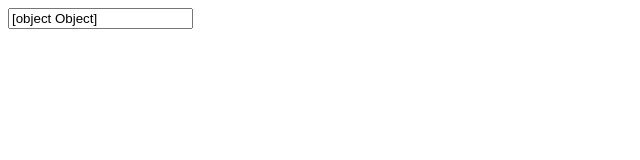
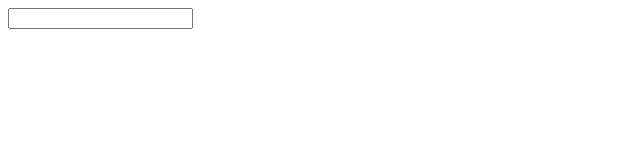
Before and after one commit to osparking/reactpro, a React (Vite) app: page / in a window 1280 px wide. Shown: the top 160 px of the page, without its empty margins (0-640 px from the left). Built offline with nearby package versions, Linux system fonts and the light colour scheme.

Commit message:
use target value as lastName of name object

```diff
--- a/src/components/Form.jsx
+++ b/src/components/Form.jsx
@@ -2,14 +2,14 @@ import { useState } from "react";
 
 export default function Form() {
   const [name, setName] = useState({ lastName: "", firstName: "" });
-
+  console.log(name.lastName);
   return (
     <div>
       <form>
         <input
-          onChange={(e) => setName(e.target.value)}
+          onChange={(e) => setName({ lastName: e.target.value, firstName: "" })}
           type="text"
-          value={name}
+          value={name.lastName}
         />
       </form>
     </div>
```
